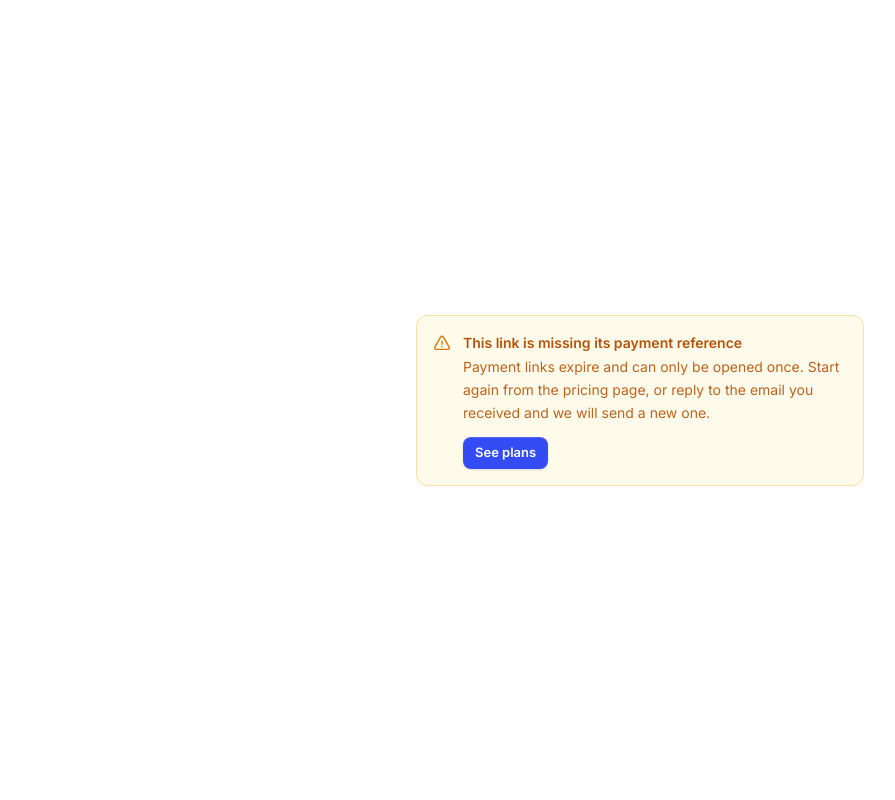
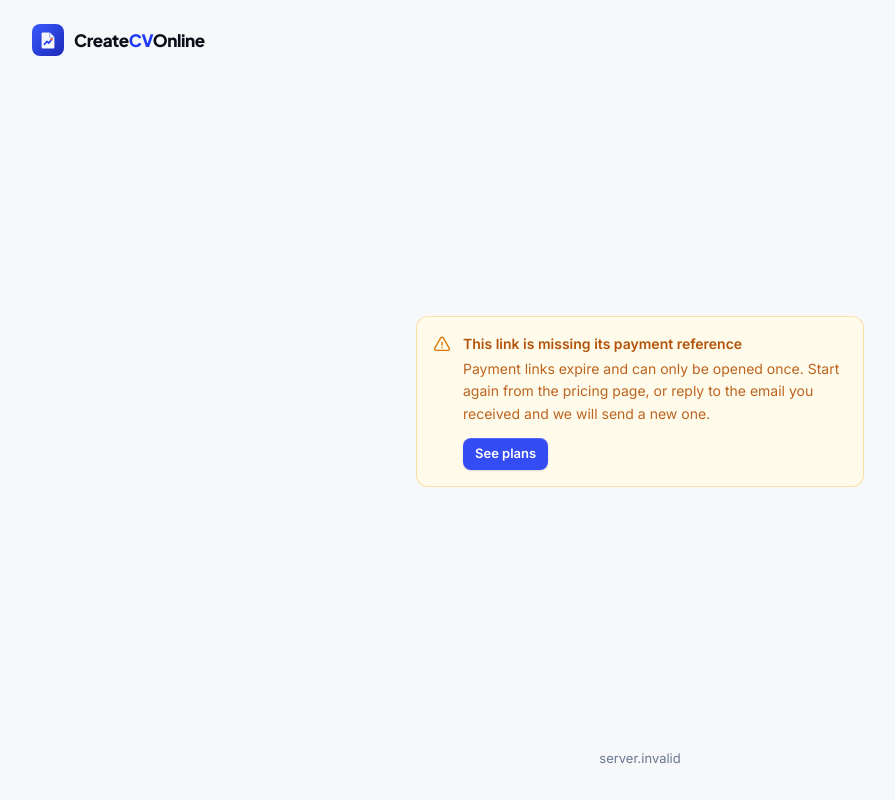
Before and after one commit to mzaidansari852-del/CreateCvOnline, a Next.js app: page /pay in a window 1280 px wide. Shown: the whole page, without its empty margins (0-895 px from the left). Built offline with nearby package versions, Linux system fonts and the light colour scheme; no server answers.

Commit message:
Add /pay for Paddle default payment link, and the config doctorhh

```diff
--- a/app/pay/page.tsx
+++ b/app/pay/page.tsx
@@ -1,12 +1,15 @@
 import type { Metadata } from 'next';
+import Link from 'next/link';
 import { Suspense } from 'react';
 import { cookies } from 'next/headers';
 
+import { Logo } from '@/components/brand/Logo';
 import { LocaleProvider } from '@/components/i18n/LocaleProvider';
 import { PaddleTransactionCheckout } from './PaddleTransactionCheckout';
 import { getViewer } from '@/lib/auth/guards';
 import { LOCALE_COOKIE, resolveLocale } from '@/lib/i18n/resolve';
 import { privateMetadata } from '@/lib/seo/metadata';
+import { site } from '@/lib/site';
 
 export const runtime = 'nodejs';
 export const dynamic = 'force-dynamic';
@@ -41,7 +44,18 @@ export default async function PayPage() {
 
   return (
     <LocaleProvider locale={locale}>
-      <main lang={locale} className="container-page flex min-h-dvh items-center justify-center py-16">
+      <div lang={locale} className="flex min-h-dvh flex-col bg-ink-50">
+        {/*
+          Branded rather than bare. This page is reached from an email about money, often
+          on a phone, sometimes days after the purchase — a white void containing one card
+          is exactly what a phishing page looks like, and hesitating here costs a payment.
+          The logo and the way back are the cheapest possible reassurance.
+        */}
+        <header className="container-page py-6">
+          <Logo />
+        </header>
+
+        <main id="main" className="container-page flex flex-1 items-center justify-center py-10">
           <div className="w-full max-w-md">
             {/* The overlay needs the query string, which is only readable on the client. */}
             <Suspense fallback={null}>
@@ -49,6 +63,13 @@ export default async function PayPage() {
             </Suspense>
           </div>
         </main>
+
+        <footer className="container-page py-8 text-center text-[13px] text-ink-500">
+          <Link href="/" className="underline-offset-2 hover:text-brand-700 hover:underline">
+            {site.domain}
+          </Link>
+        </footer>
+      </div>
     </LocaleProvider>
   );
 }
```
Lines whose indentation alone changed are shown as unchanged.
